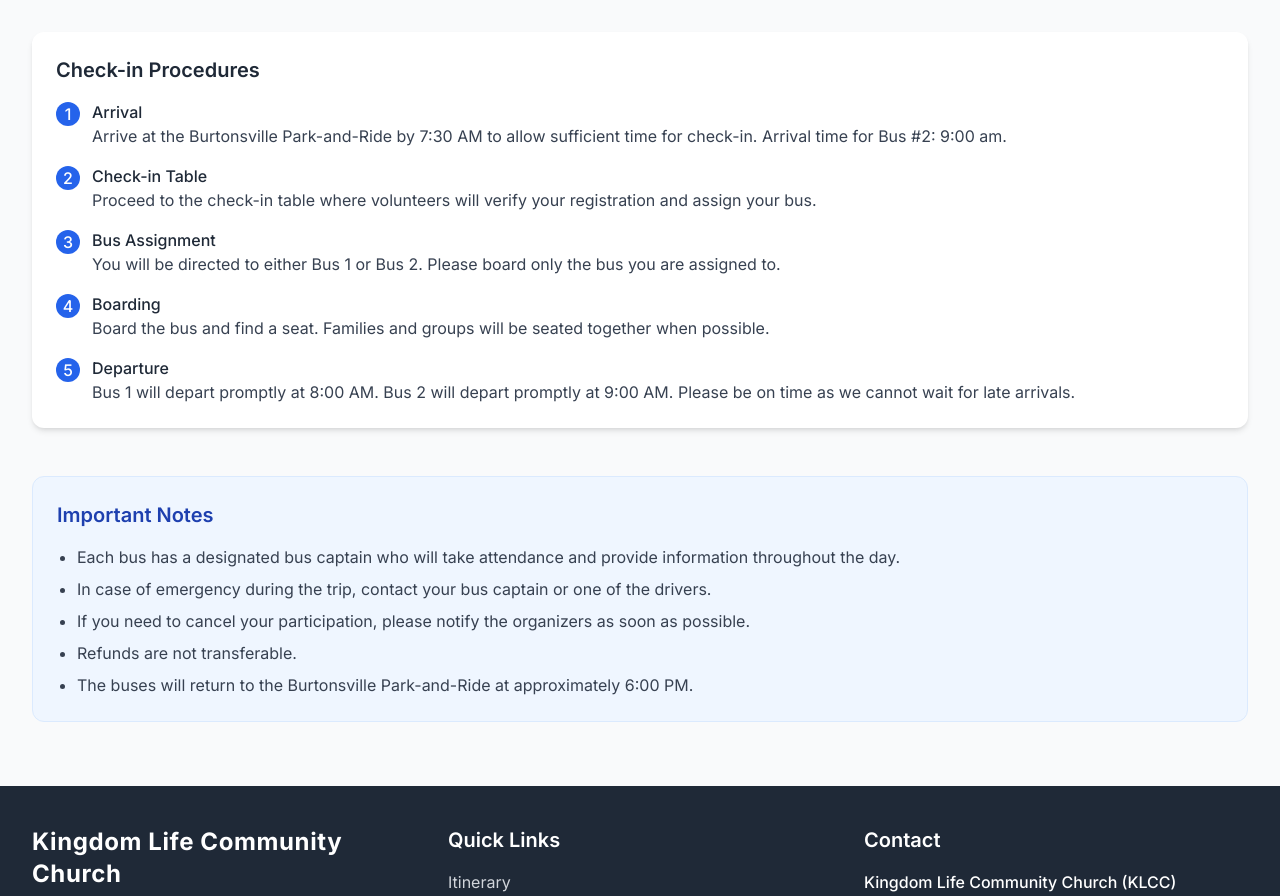
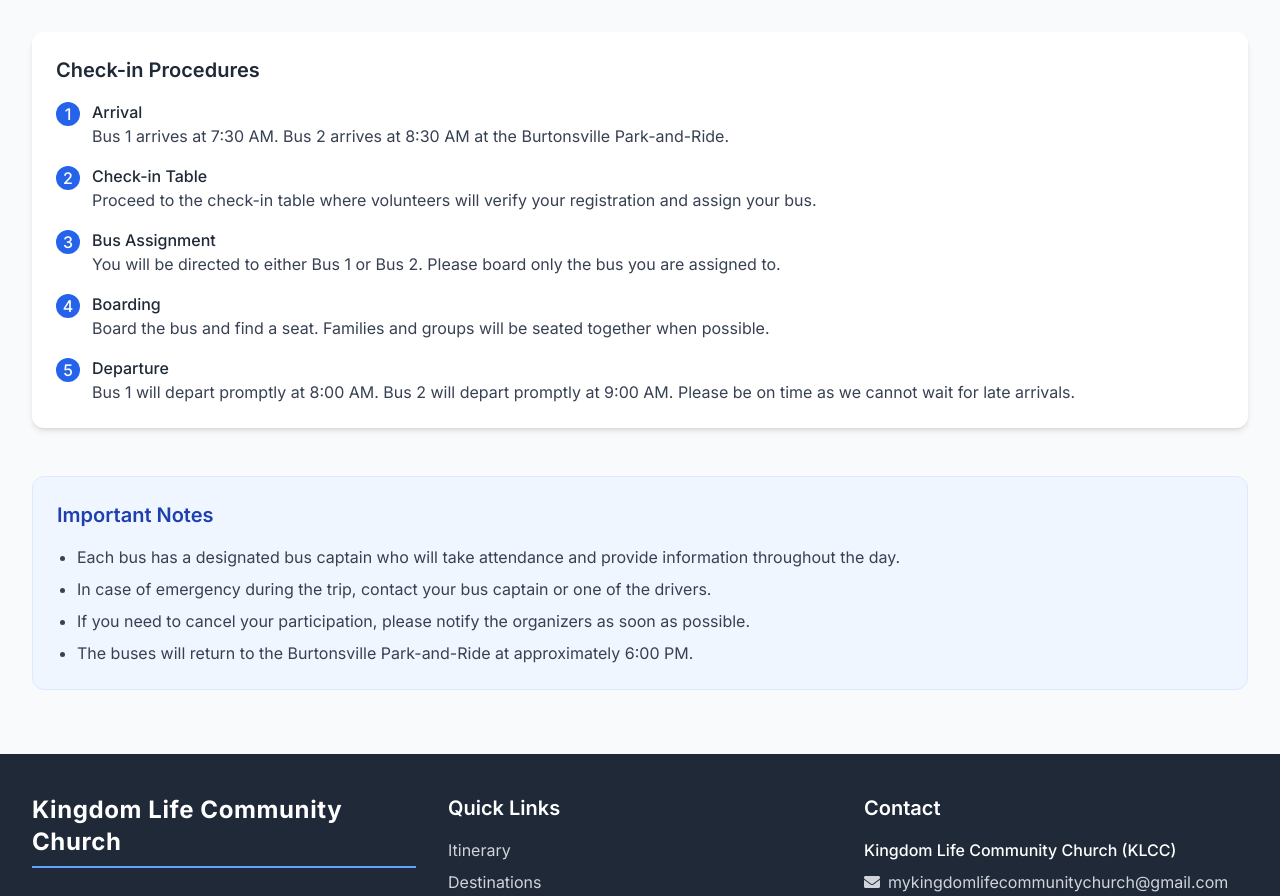
Before and after one commit to ctgula/klc2025trip, a Next.js app: page /transportation in a window 1280 px wide. Shown: the part 1220-2116 px from the top of the page. Built offline with nearby package versions, Linux system fonts and the light colour scheme.

Commit message:
update: revise bus arrival times and remove refund policy from transportation page

```diff
--- a/app/transportation/page.tsx
+++ b/app/transportation/page.tsx
@@ -195,7 +195,7 @@ const TransportationPage = () => {
                 <div>
                   <h3 className="font-medium text-gray-800">Arrival</h3>
                   <p className="text-gray-700">
-                    Arrive at the Burtonsville Park-and-Ride by 7:30 AM to allow sufficient time for check-in. Arrival time for Bus #2: 9:00 am.
+                    Bus 1 arrives at 7:30 AM. Bus 2 arrives at 8:30 AM at the Burtonsville Park-and-Ride.
                   </p>
                 </div>
               </li>
@@ -250,7 +250,6 @@ const TransportationPage = () => {
             <li>Each bus has a designated bus captain who will take attendance and provide information throughout the day.</li>
             <li>In case of emergency during the trip, contact your bus captain or one of the drivers.</li>
             <li>If you need to cancel your participation, please notify the organizers as soon as possible.</li>
-            <li>Refunds are not transferable.</li>
             <li>The buses will return to the Burtonsville Park-and-Ride at approximately 6:00 PM.</li>
           </ul>
         </div>
```
